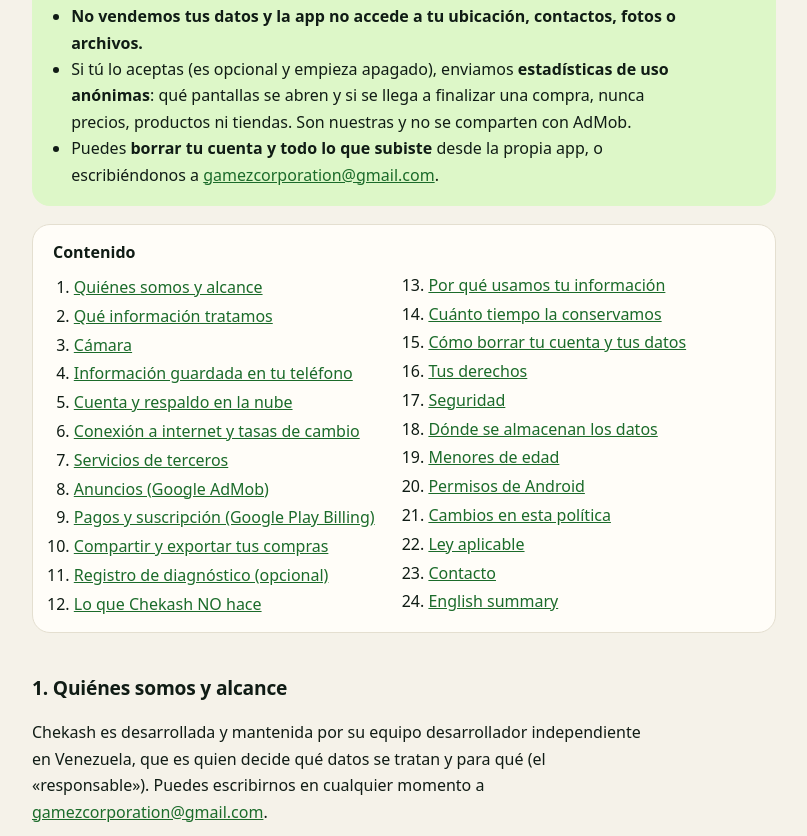
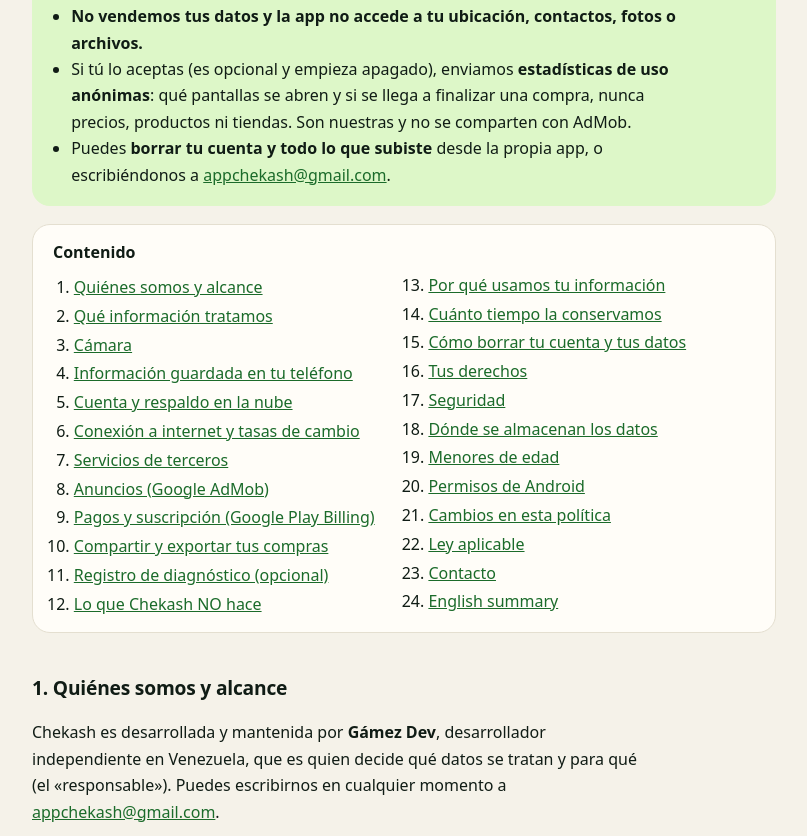
Before and after one commit to gamezcorporation/Chekash, a plain HTML site: page privacy-policy.html in a window 1280 px wide. Shown: the part 764-1600 px from the top of the page, without its empty margins (236-1043 px from the left). Drawn offline with Linux system fonts and the light colour scheme.

Commit message:
Update privacy-policy.html

```diff
--- a/privacy-policy.html
+++ b/privacy-policy.html
@@ -78,7 +78,7 @@
     <li><strong>Premium se paga con Google Play.</strong> Chekash no recibe ni guarda los datos de tu tarjeta.</li>
     <li><strong>No vendemos tus datos y la app no accede a tu ubicación, contactos, fotos o archivos.</strong></li>
     <li>Si tú lo aceptas (es opcional y empieza apagado), enviamos <strong>estadísticas de uso anónimas</strong>: qué pantallas se abren y si se llega a finalizar una compra, nunca precios, productos ni tiendas. Son nuestras y no se comparten con AdMob.</li>
-    <li>Puedes <strong>borrar tu cuenta y todo lo que subiste</strong> desde la propia app, o escribiéndonos a <a href="mailto:gamezcorporation@gmail.com">gamezcorporation@gmail.com</a>.</li>
+    <li>Puedes <strong>borrar tu cuenta y todo lo que subiste</strong> desde la propia app, o escribiéndonos a <a href="mailto:appchekash@gmail.com">appchekash@gmail.com</a>.</li>
   </ul>
 </section>
 
@@ -113,7 +113,7 @@
 </nav>
 
 <h2 id="quienes">1. Quiénes somos y alcance</h2>
-<p>Chekash es desarrollada y mantenida por su equipo desarrollador independiente en Venezuela, que es quien decide qué datos se tratan y para qué (el «responsable»). Puedes escribirnos en cualquier momento a <a href="mailto:gamezcorporation@gmail.com">gamezcorporation@gmail.com</a>.</p>
+<p>Chekash es desarrollada y mantenida por <strong>Gámez Dev</strong>, desarrollador independiente en Venezuela, que es quien decide qué datos se tratan y para qué (el «responsable»). Puedes escribirnos en cualquier momento a <a href="mailto:appchekash@gmail.com">appchekash@gmail.com</a>.</p>
 <p>Esta política aplica a la aplicación Chekash para Android y a sus funciones de cuenta, respaldo y suscripción. No aplica a los sitios o servicios de terceros que se mencionan más abajo (cada uno tiene su propia política).</p>
 
 <h2 id="datos">2. Qué información tratamos</h2>
@@ -170,7 +170,7 @@
   <li>Cuando borras una compra o un ítem de la lista estando con cuenta, queda marcado como «borrado» en la nube (para que el borrado también llegue a tus otros teléfonos) y deja de mostrarse. Se elimina de forma definitiva cuando borras tu cuenta o nos lo pides (ver sección 15).</li>
   <li>Cerrar sesión no borra tus datos del teléfono; la opción «Cerrar sesión y borrar este teléfono» sube lo pendiente y borra el historial y la lista de este teléfono.</li>
 </ul>
-<div class="nota"><strong>Importante:</strong> esta versión de Chekash <strong>no ofrece inicio de sesión con Google ni con redes sociales</strong>. Si olvidas tu clave, en la pantalla de «Entrar» puedes pedir un código de recuperación a tu correo y crear una clave nueva. Si no te llega, escríbenos a <a href="mailto:gamezcorporation@gmail.com">gamezcorporation@gmail.com</a> desde el correo de tu cuenta y te ayudaremos.</div>
+<div class="nota"><strong>Importante:</strong> esta versión de Chekash <strong>no ofrece inicio de sesión con Google ni con redes sociales</strong>. Si olvidas tu clave, en la pantalla de «Entrar» puedes pedir un código de recuperación a tu correo y crear una clave nueva. Si no te llega, escríbenos a <a href="mailto:appchekash@gmail.com">appchekash@gmail.com</a> desde el correo de tu cuenta y te ayudaremos.</div>
 
 <h2 id="internet">6. Conexión a internet y tasas de cambio</h2>
 <p>La app se conecta a internet para (a) consultar la tasa del dólar y del euro y (b) si tienes cuenta, para respaldar y recuperar tus datos. Las consultas de tasas se hacen a:</p>
@@ -298,7 +298,7 @@
   <li>Confirma. Se borran tu cuenta y todo lo que subiste a la nube (historial de compras, lista de mercado y ajustes).</li>
 </ol>
 <h3>Opción 2 — Por correo (si ya no tienes la app instalada)</h3>
-<p>Escribe a <a href="mailto:gamezcorporation@gmail.com?subject=Eliminar%20mi%20cuenta%20de%20Chekash">gamezcorporation@gmail.com</a> con el asunto <strong>«Eliminar mi cuenta de Chekash»</strong>, <strong>desde el correo con el que creaste la cuenta</strong> (así comprobamos que eres tú). Borraremos tu cuenta y tus datos en un máximo de <strong>30 días</strong> y te confirmaremos por el mismo medio.</p>
+<p>Escribe a <a href="mailto:appchekash@gmail.com?subject=Eliminar%20mi%20cuenta%20de%20Chekash">appchekash@gmail.com</a> con el asunto <strong>«Eliminar mi cuenta de Chekash»</strong>, <strong>desde el correo con el que creaste la cuenta</strong> (así comprobamos que eres tú). Borraremos tu cuenta y tus datos en un máximo de <strong>30 días</strong> y te confirmaremos por el mismo medio.</p>
 <h3>Qué se borra y qué no</h3>
 <ul>
   <li><strong>Se borra de la nube:</strong> tu correo, tu registro de usuario, tus compras y sus productos, tu lista de mercado y tus ajustes.</li>
@@ -318,7 +318,7 @@
   <li><strong>Retirar tu consentimiento</strong> en cualquier momento.</li>
   <li><strong>Reclamar</strong> ante la autoridad de protección de datos de tu país, si tu legislación lo contempla.</li>
 </ul>
-<p>Para ejercerlos escribe a <a href="mailto:gamezcorporation@gmail.com">gamezcorporation@gmail.com</a> desde el correo de tu cuenta. Responderemos en un plazo máximo de <strong>30 días</strong>. Si hay que verificar tu identidad, te lo diremos para proteger tu información. El ejercicio de tus derechos es gratuito. Sobre los datos que Google trata por su cuenta (anuncios y pagos), puedes ejercer tus derechos directamente con Google, por ejemplo desde tus ajustes de anuncios (ver sección 8).</p>
+<p>Para ejercerlos escribe a <a href="mailto:appchekash@gmail.com">appchekash@gmail.com</a> desde el correo de tu cuenta. Responderemos en un plazo máximo de <strong>30 días</strong>. Si hay que verificar tu identidad, te lo diremos para proteger tu información. El ejercicio de tus derechos es gratuito. Sobre los datos que Google trata por su cuenta (anuncios y pagos), puedes ejercer tus derechos directamente con Google, por ejemplo desde tus ajustes de anuncios (ver sección 8).</p>
 
 <h2 id="seguridad">17. Seguridad</h2>
 <ul>
@@ -328,7 +328,7 @@
   <li>La base de datos de la nube usa <strong>reglas de seguridad por usuario</strong>: cada persona solo accede a sus filas. La clave pública incluida en la app no da acceso a nada sin haber iniciado sesión.</li>
   <li>El reconocimiento de texto se hace <strong>en el dispositivo</strong>, lo que evita enviar tus imágenes.</li>
 </ul>
-<p>Ningún sistema es 100 % invulnerable. Si detectáramos una brecha de seguridad que afecte a datos personales de cuentas, te lo notificaremos por correo y por los medios disponibles sin demora injustificada, indicando qué ocurrió y qué puedes hacer. Si tienes una duda de seguridad o quieres reportar una vulnerabilidad, escribe a <a href="mailto:gamezcorporation@gmail.com">gamezcorporation@gmail.com</a>.</p>
+<p>Ningún sistema es 100 % invulnerable. Si detectáramos una brecha de seguridad que afecte a datos personales de cuentas, te lo notificaremos por correo y por los medios disponibles sin demora injustificada, indicando qué ocurrió y qué puedes hacer. Si tienes una duda de seguridad o quieres reportar una vulnerabilidad, escribe a <a href="mailto:appchekash@gmail.com">appchekash@gmail.com</a>.</p>
 
 <h2 id="transferencias">18. Dónde se almacenan los datos</h2>
 <p>Los datos de las cuentas se almacenan en la infraestructura en la nube de Supabase, que puede estar ubicada fuera de Venezuela (por ejemplo, en Estados Unidos u otra región). Al crear una cuenta aceptas que tu información se trate y almacene en esos servidores, protegida con las medidas descritas en la sección 17. Los datos que no subes (sin cuenta) nunca salen de tu teléfono. El código de verificación de las recompensas también se guarda en Supabase. Los datos que tratan Google AdMob y Google Play se almacenan y transfieren según las políticas de Google, que puede hacerlo en distintos países.</p>
@@ -359,7 +359,8 @@
 
 <h2 id="contacto">23. Contacto</h2>
 <p>Para cualquier pregunta, solicitud o reclamo sobre esta política o sobre tus datos:</p>
-<p><strong>Correo:</strong> <a href="mailto:gamezcorporation@gmail.com">gamezcorporation@gmail.com</a><br>
+<p><strong>Correo:</strong> <a href="mailto:appchekash@gmail.com">appchekash@gmail.com</a><br>
+<strong>Responsable:</strong> Gámez Dev<br>
 <strong>Aplicación:</strong> Chekash (<code>com.chekash.app</code>)<br>
 <strong>Tiempo de respuesta:</strong> hasta 30 días (normalmente mucho menos).</p>
 
@@ -374,14 +375,14 @@
   <li><strong>Payments:</strong> Premium is an auto-renewing monthly or yearly subscription bought and billed through Google Play. Chekash never sees your card details. Cancel in Google Play → Payments &amp; subscriptions → Subscriptions; uninstalling the app does not cancel it. When Premium ends your data is not deleted.</li>
   <li><strong>No</strong> third-party analytics or trackers (other than AdMob for ads), location access, data selling, or sharing of your purchases for commercial purposes. Optional, opt-in anonymous usage statistics (screens opened, whether a purchase is finished; never prices, products or stores) are stored on our own server using a random number created on your phone, are not shared with AdMob, and are deleted when you switch the option off.</li>
   <li><strong>Third parties:</strong> Google AdMob (ads), Google Play and Google Play Billing (distribution and payments), Supabase (accounts/backup and reward verification), Google ML Kit (on-device OCR), and public exchange-rate sources (bcv.org.ve, ve.dolarapi.com) which only see your IP address.</li>
-  <li><strong>Delete your account and data:</strong> in the app (Account → Delete my account) or by emailing <a href="mailto:gamezcorporation@gmail.com?subject=Delete%20my%20Chekash%20account">gamezcorporation@gmail.com</a> from your account email; completed within 30 days.</li>
+  <li><strong>Delete your account and data:</strong> in the app (Account → Delete my account) or by emailing <a href="mailto:appchekash@gmail.com?subject=Delete%20my%20Chekash%20account">appchekash@gmail.com</a> from your account email; completed within 30 days.</li>
   <li><strong>Your rights:</strong> access, rectification, deletion, portability, objection and withdrawal of consent — write to the same address.</li>
   <li><strong>Children:</strong> not directed to children under 13; ages 13–17 need a parent's or guardian's permission. Google limits ad personalization on accounts it knows belong to people under 18.</li>
-  <li><strong>Contact:</strong> <a href="mailto:gamezcorporation@gmail.com">gamezcorporation@gmail.com</a></li>
+  <li><strong>Contact:</strong> <a href="mailto:appchekash@gmail.com">appchekash@gmail.com</a></li>
 </ul>
 
 <footer>
-  <p>© 2026 Chekash · <a href="privacy-policy.html">Política de privacidad</a> · <a href="terminos-de-uso.html">Términos de uso</a> · <a href="mailto:gamezcorporation@gmail.com">Contacto</a></p>
+  <p>© 2026 Gámez Dev · Chekash · <a href="privacy-policy.html">Política de privacidad</a> · <a href="terminos-de-uso.html">Términos de uso</a> · <a href="mailto:appchekash@gmail.com">Contacto</a></p>
   <p>Este documento describe el funcionamiento real de la aplicación y no constituye asesoría legal.</p>
 </footer>
 
```
